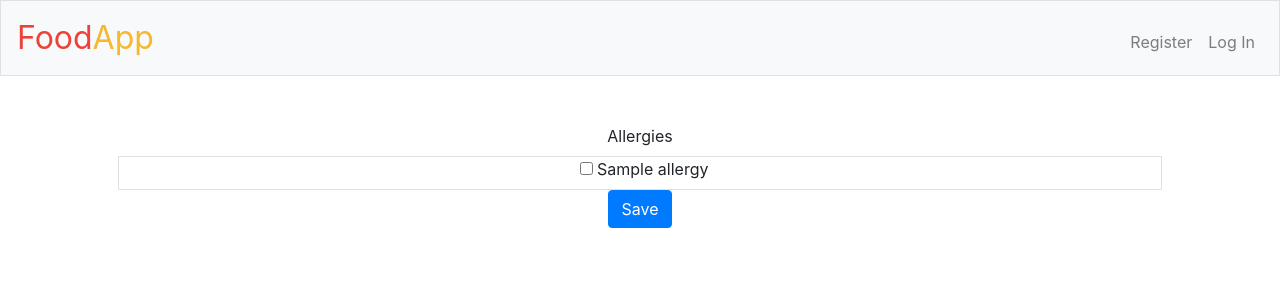
After one commit to Longneko/CS50_finalProject, a Flask app: template templates/account.html in a window 1280 px wide. The commit adds this page. Shown: the top 300 px of the page. Run offline with Flask 2, Linux system fonts and the light colour scheme; the template is opened without the code that fills it: most values are stand-ins (such as "Sample title", 1, 10 or a date in 2020); parts of the project's set-up code (start-up, migrations or seed data) failed here and were passed over; some libraries are stand-ins or nearby versions.

Commit message:
Added Account editing to the UI. Replacedd redundant Jinja filters with built-in testers. Minor UI improvements.

```diff
--- a/static/scripts_ingredients.js
+++ b/static/scripts_ingredients.js
@@ -26,7 +26,7 @@ form_set_edit = function(form_id, db_id, data=null) {
 
         // Set allergies
         for ( a of data["allergies"]) {
-            var a_id = "#check-allergy_" + a["db_id"];
+            var a_id = "#allergies-allergy_" + a["db_id"];
             form_elements.filter(a_id).prop("checked", true);
         }
     }
--- a/static/styles.css
+++ b/static/styles.css
@@ -50,7 +50,6 @@ td {
 }
 
 .badge-container {
-    border: 1px solid black;
     max-width: 80%;
     margin: auto;
     text-align: center;
--- /dev/null
+++ b/templates/account.html
@@ -0,0 +1,18 @@
+{% extends "layout.html" %}
+
+{% block main %}
+    {% set page = request.path[request.path.rfind("/")+1:] %}
+    {% set form_id="form-db_write" %}
+    <form id="{{ form_id }}" action="/{{ page }}" method="post">
+        <label for="allergies">Allergies</label>
+        <div class="border" id="allergies">
+            {% for a in allergies %}
+                <label>
+                    <input form="{{ form_id }}" class="ml-2" type="checkbox" id="allergies-allergy_{{ a["id"] }}" name="allergies" value="{{ a['id'] }}" data-default=false {{ "checked" if a["id"] in user_allergies }}>
+                    {{ a["name"] }}
+                </label>
+            {% endfor %}
+        </div>
+        <input type="submit" class="btn btn-primary" value="Save">
+    </form>
+{% endblock %}
--- a/templates/admin.html
+++ b/templates/admin.html
@@ -1,7 +1,7 @@
 {% extends "layout.html" %}
 
 {% macro var_to_td(var) -%}
-    {% if var|is_iterable and not var|is_string %}
+    {% if var is iterable and not var is string %}
         <td>
             <ul class="td-list">
                 {% for item in var %}
--- a/templates/ingredients.html
+++ b/templates/ingredients.html
@@ -23,13 +23,13 @@
             {% endfor %}
         </select>
     </div>
-    <button class="btn btn-warning" type="button" data-toggle="collapse" data-target="#collapsable-allergies" aria-expanded="false" aria-controls="collapsable-allergies">
+    <button class="btn btn-warning" type="button" data-toggle="collapse" data-target="#allergies" aria-expanded="false" aria-controls="allergies">
         Allergies
     </button>
-    <div class="collapse" id="collapsable-allergies">
+    <div class="collapse border" id="allergies">
         {% for a in allergies %}
             <label>
-                <input form="{{ form_id }}" class="ml-2" type="checkbox" id="check-allergy_{{ a['id'] }}" name="allergies" value="{{ a['id'] }}" data-default=false>
+                <input form="{{ form_id }}" class="ml-2" type="checkbox" id="allergies-allergy_{{ a['id'] }}" name="allergies" value="{{ a['id'] }}" data-default=false>
                 {{ a["name"] }}
             </label>
         {% endfor %}
--- a/templates/layout.html
+++ b/templates/layout.html
@@ -38,11 +38,11 @@
                 {% if session.user_id %}
                     <ul class="navbar-nav mr-auto mt-2">
                         <li class="nav-item"><a class="nav-link" href="/admin">Admin</a></li>
-                        <li class="nav-item"><a class="nav-link" href="/">Current</a></li>
-                        <li class="nav-item"><a class="nav-link" href="/new_plan">New Plan</a></li>
+                        <li class="nav-item"><a class="nav-link" href="/">Food plan</a></li>
                         <li class="nav-item"><a class="nav-link" href="/favorites">Favorites</a></li>
                     </ul>
                     <ul class="navbar-nav ml-auto mt-2">
+                        <li class="nav-item"><a class="nav-link" href="/test_json">Test JSON</a></li> <!-- DEBUG / TEST TO BE REMOVED!!! -->
                         <li class="nav-item"><a class="nav-link" href="/account">Account</a></li>
                         <li class="nav-item"><a class="nav-link" href="/logout">Log Out</a></li>
                     </ul>
--- a/templates/recipes.html
+++ b/templates/recipes.html
@@ -70,6 +70,6 @@
             </div>
         </div>
         <button type="button" class="btn btn-info" id="contents-add">Add</button>
-        <div class ="cbadge-container" id="contents-added"></div>
+        <div class ="cbadge-container border" id="contents-added"></div>
     </div>
 {% endblock %}
```
Also changed, not shown: helpers.py (+0 -11 lines), static/scripts_recipes.js (+7 -0 lines), templates/index.html (+0 -21 lines), templates/test_json.html (added, +22 -0 lines).
